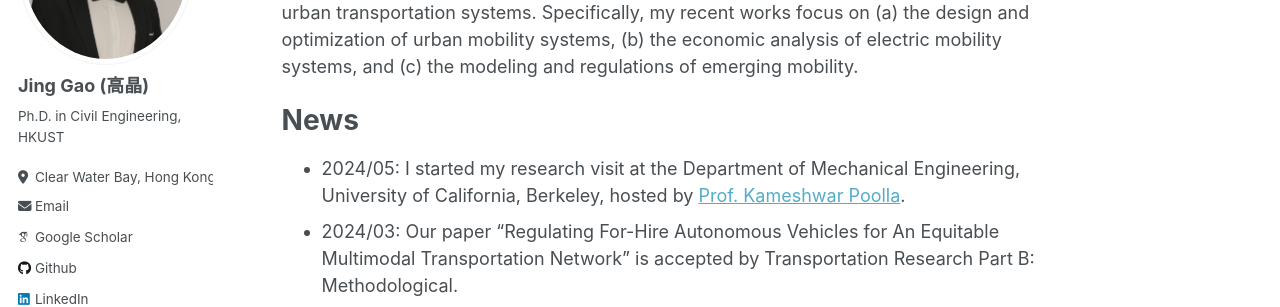
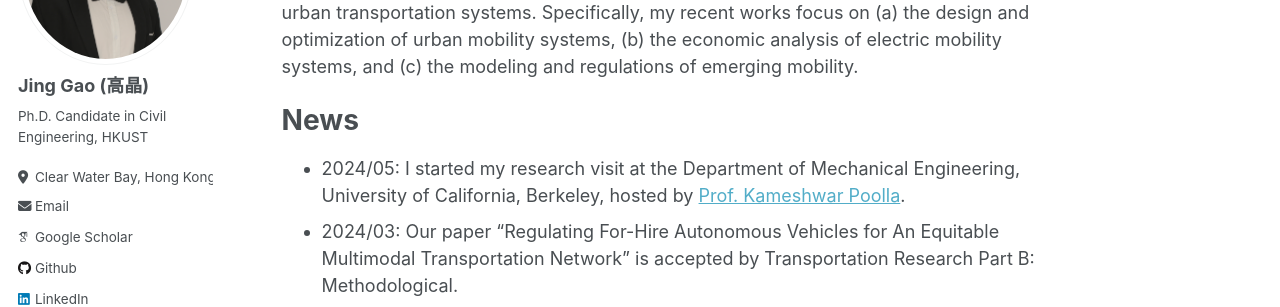
Before and after one commit to jgaoax/jgaoax.github.io, a Jekyll site: the page built from _pages/about.md, in a window 1280 px wide. Shown: the part 230-537 px from the top of the page. Built offline with Jekyll 4.4.1, drawn with Linux system fonts in a browser that asks for light colours; some web fonts are replaced.

Commit message:
Update _config.yml

```diff
--- a/_config.yml
+++ b/_config.yml
@@ -24,7 +24,7 @@ author:
   avatar           : "profile.jpg"
   name             : "Jing Gao (高晶)"
   pronouns         : # example: "she/her"
-  bio              : "Ph.D. in Civil Engineering, HKUST"
+  bio              : "Ph.D. Candidate in Civil Engineering, HKUST"
   location         : "Clear Water Bay, Hong Kong"
   employer         : # "Hong Kong University of Science and Technology"
   uri              : # URL
```
